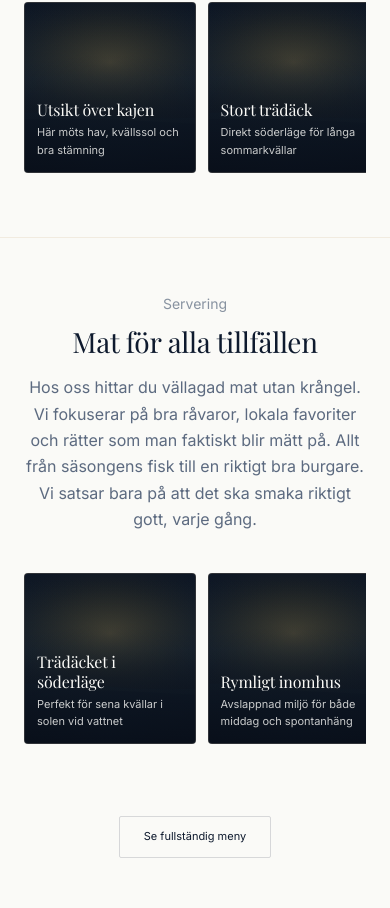
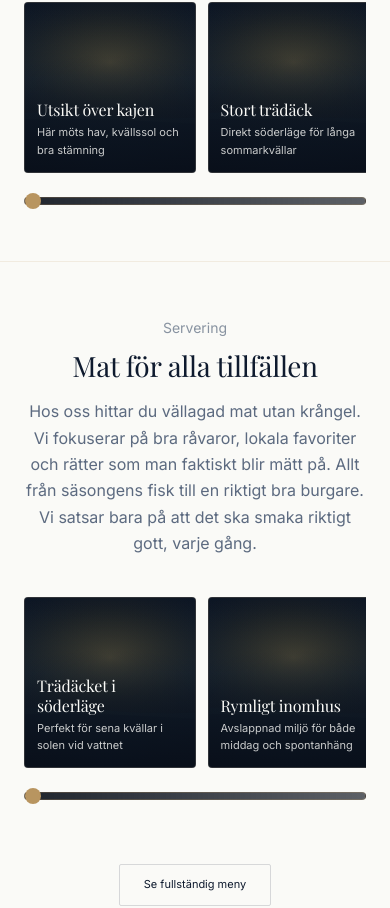
Before and after one commit to zaniarazarniya-commits/kajmagasinet, a Next.js app: page / in a window 390 px wide. Shown: the part 1236-2144 px from the top of the page. Built offline with nearby package versions, Linux system fonts and the light colour scheme.

Commit message:
Keep photo galleries on one row with draggable progress bar
Co-authored-by: zaniarazarniya-commits <zaniarazarniya-commits@users.noreply.github.com>

```diff
--- a/components/ui/PhotoGallery.tsx
+++ b/components/ui/PhotoGallery.tsx
@@ -1,6 +1,6 @@
 "use client";
 
-import { useRef, useState } from "react";
+import { useEffect, useRef, useState } from "react";
 import Image from "next/image";
 import { AnimatePresence, motion } from "framer-motion";
 import { ChevronLeft, ChevronRight, X } from "lucide-react";
@@ -18,6 +18,8 @@ const CARD_BASE =
 export function PhotoGallery({ tiles, className = "" }: PhotoGalleryProps) {
   const scrollRef = useRef<HTMLDivElement>(null);
   const [activeTile, setActiveTile] = useState<GalleryTile | null>(null);
+  const [scrollLeft, setScrollLeft] = useState(0);
+  const [maxScroll, setMaxScroll] = useState(0);
 
   const scrollByCards = (direction: "left" | "right") => {
     const container = scrollRef.current;
@@ -26,6 +28,31 @@ export function PhotoGallery({ tiles, className = "" }: PhotoGalleryProps) {
     const amount = card ? card.offsetWidth + 16 : 220;
     const distance = direction === "left" ? -amount * 2 : amount * 2;
     container.scrollBy({ left: distance, behavior: "smooth" });
+  };
+
+  useEffect(() => {
+    const container = scrollRef.current;
+    if (!container) return;
+
+    const updateMetrics = () => {
+      const nextMax = Math.max(0, container.scrollWidth - container.clientWidth);
+      setMaxScroll(nextMax);
+      setScrollLeft(Math.min(container.scrollLeft, nextMax));
+    };
+
+    updateMetrics();
+    container.addEventListener("scroll", updateMetrics, { passive: true });
+    window.addEventListener("resize", updateMetrics);
+    return () => {
+      container.removeEventListener("scroll", updateMetrics);
+      window.removeEventListener("resize", updateMetrics);
+    };
+  }, [tiles.length]);
+
+  const handleBarChange = (value: number) => {
+    const container = scrollRef.current;
+    if (!container) return;
+    container.scrollTo({ left: value, behavior: "auto" });
   };
 
   return (
@@ -46,7 +73,7 @@ export function PhotoGallery({ tiles, className = "" }: PhotoGalleryProps) {
           initial="hidden"
           whileInView="visible"
           viewport={VIEWPORT_CONFIG}
-          className="flex lg:grid lg:grid-cols-5 gap-3 md:gap-4 overflow-x-auto lg:overflow-x-auto pb-2 snap-x snap-mandatory scroll-smooth [scrollbar-width:none] [-ms-overflow-style:none] [&::-webkit-scrollbar]:hidden"
+          className="flex gap-3 md:gap-4 overflow-x-auto pb-2 snap-x snap-mandatory scroll-smooth [scrollbar-width:none] [-ms-overflow-style:none] [&::-webkit-scrollbar]:hidden"
         >
           {tiles.map((tile, i) => (
             <motion.div
@@ -99,6 +126,28 @@ export function PhotoGallery({ tiles, className = "" }: PhotoGalleryProps) {
         </button>
       </div>
 
+      {maxScroll > 0 && (
+        <div className="mt-4 mx-auto w-full max-w-md">
+          <div className="relative h-2 rounded-full bg-[linear-gradient(90deg,rgba(7,13,24,0.9),rgba(7,13,24,0.65))] border border-[var(--rope)]/25">
+            <div
+              className="absolute inset-y-0 left-0 rounded-full bg-[linear-gradient(90deg,var(--brass),#d3b57a)]"
+              style={{ width: `${(scrollLeft / maxScroll) * 100}%` }}
+              aria-hidden="true"
+            />
+            <input
+              type="range"
+              min={0}
+              max={maxScroll}
+              step={1}
+              value={Math.min(scrollLeft, maxScroll)}
+              onChange={(e) => handleBarChange(Number(e.target.value))}
+              aria-label="Bläddra i fotogalleriet"
+              className="absolute inset-0 h-full w-full cursor-ew-resize appearance-none bg-transparent [&::-webkit-slider-thumb]:h-4 [&::-webkit-slider-thumb]:w-4 [&::-webkit-slider-thumb]:appearance-none [&::-webkit-slider-thumb]:rounded-full [&::-webkit-slider-thumb]:border [&::-webkit-slider-thumb]:border-[var(--rope)]/40 [&::-webkit-slider-thumb]:bg-[var(--brass)] [&::-moz-range-thumb]:h-4 [&::-moz-range-thumb]:w-4 [&::-moz-range-thumb]:rounded-full [&::-moz-range-thumb]:border [&::-moz-range-thumb]:border-[var(--rope)]/40 [&::-moz-range-thumb]:bg-[var(--brass)] [&::-moz-range-track]:bg-transparent"
+            />
+          </div>
+        </div>
+      )}
+
       <AnimatePresence>
         {activeTile && (
           <motion.div
```
